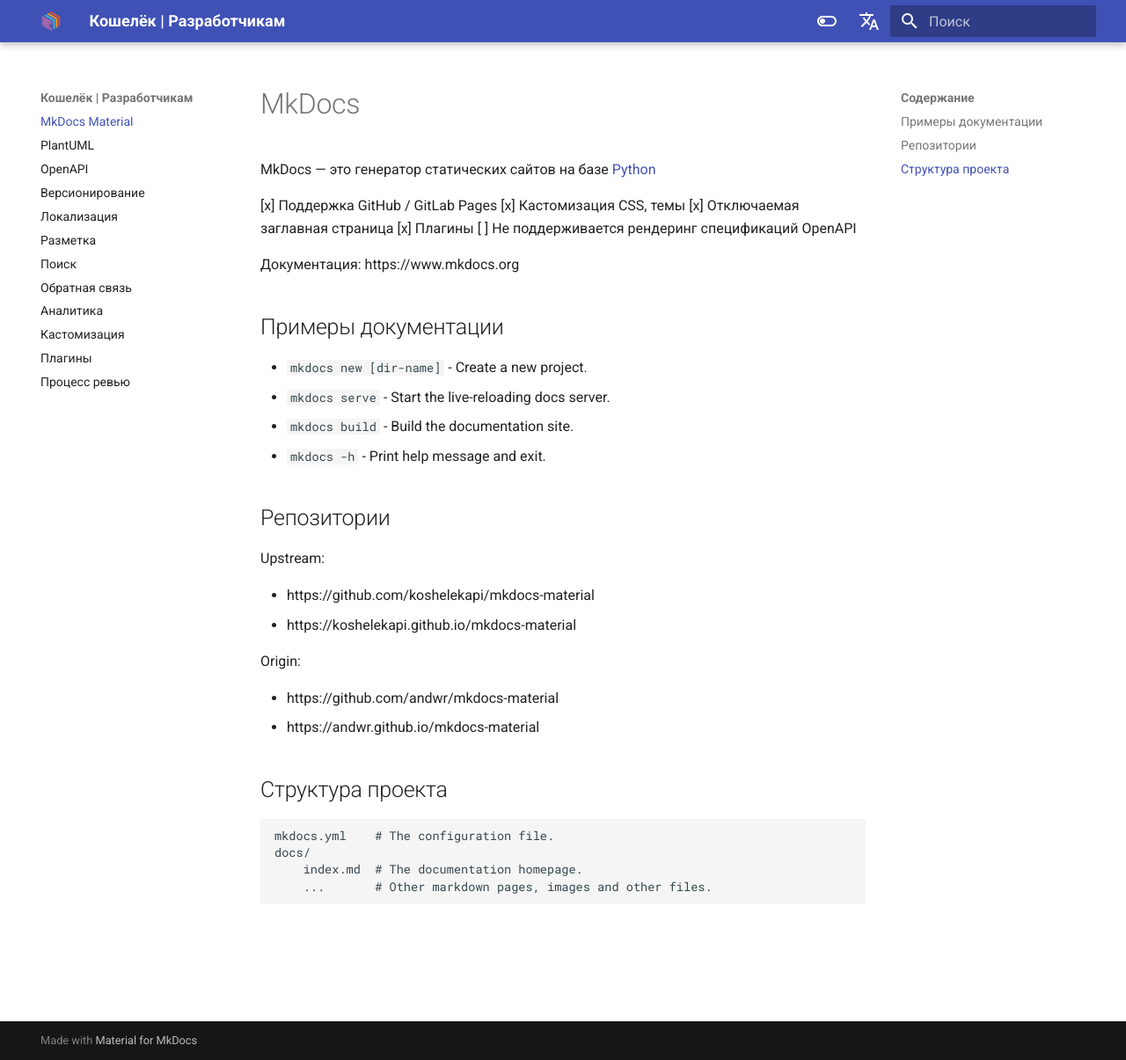
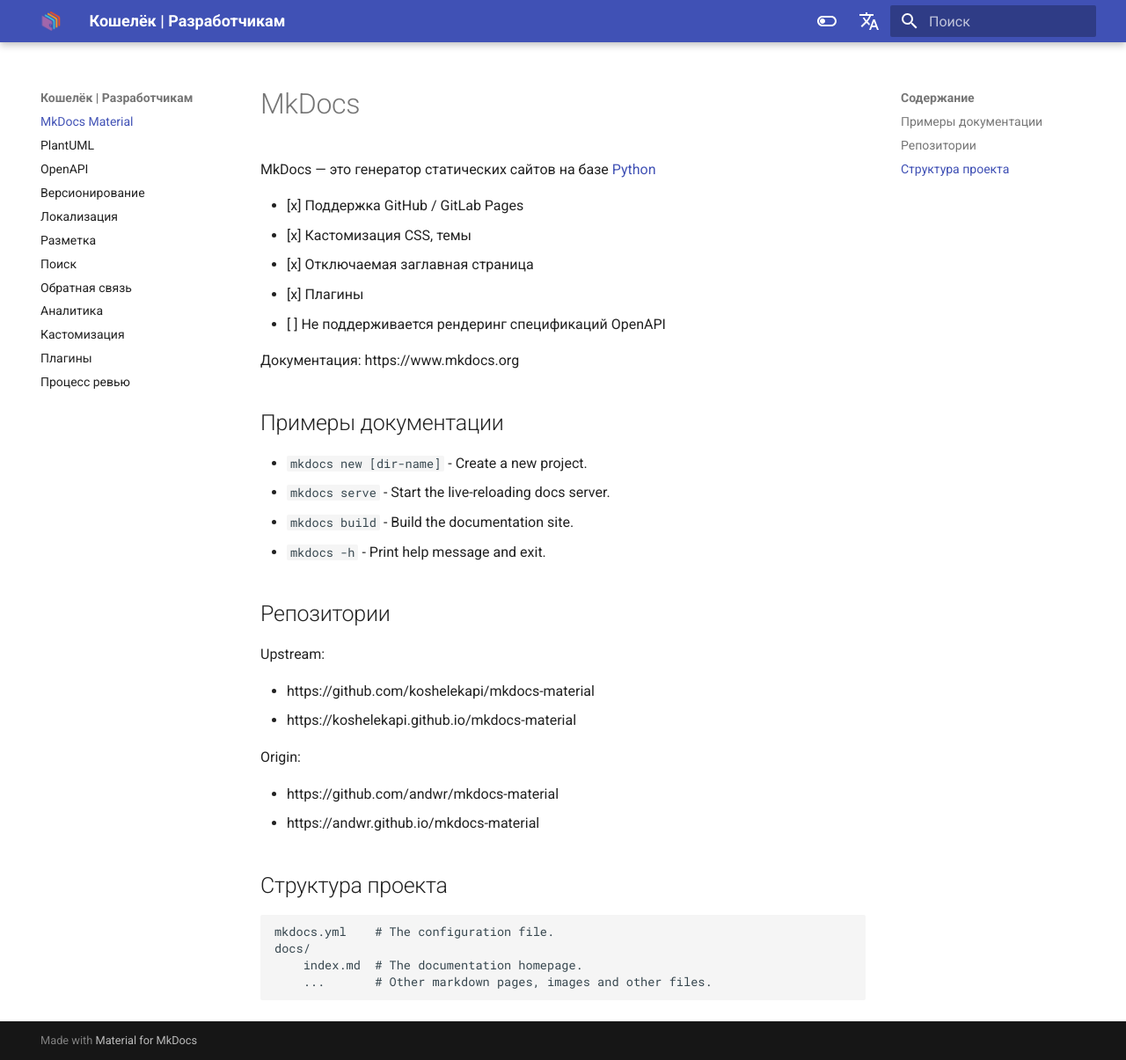
Before and after one commit to koshelekapi/mkdocs-material, an MkDocs documentation site: the page built from docs/index.md, in a window 1280 px wide and 1205 px high. Shown: the whole window at 88% size. Built offline with MkDocs 1.6.1 and Material for MkDocs 9.7.7, drawn with Linux system fonts in a browser that asks for light colours; comment, search, counter and statistics services are not loaded.

```diff
--- a/docs/index.md
+++ b/docs/index.md
@@ -2,11 +2,11 @@
 
 MkDocs — это генератор статических сайтов на базе [Python](https://www.python.org/)
 
-[x] Поддержка GitHub / GitLab Pages
-[x] Кастомизация CSS, темы
-[x] Отключаемая заглавная страница
-[x] Плагины
-[ ] Не поддерживается рендеринг спецификаций OpenAPI
+- [x] Поддержка GitHub / GitLab Pages
+- [x] Кастомизация CSS, темы
+- [x] Отключаемая заглавная страница
+- [x] Плагины
+- [ ] Не поддерживается рендеринг спецификаций OpenAPI
 
 Документация: https://www.mkdocs.org
 
```
